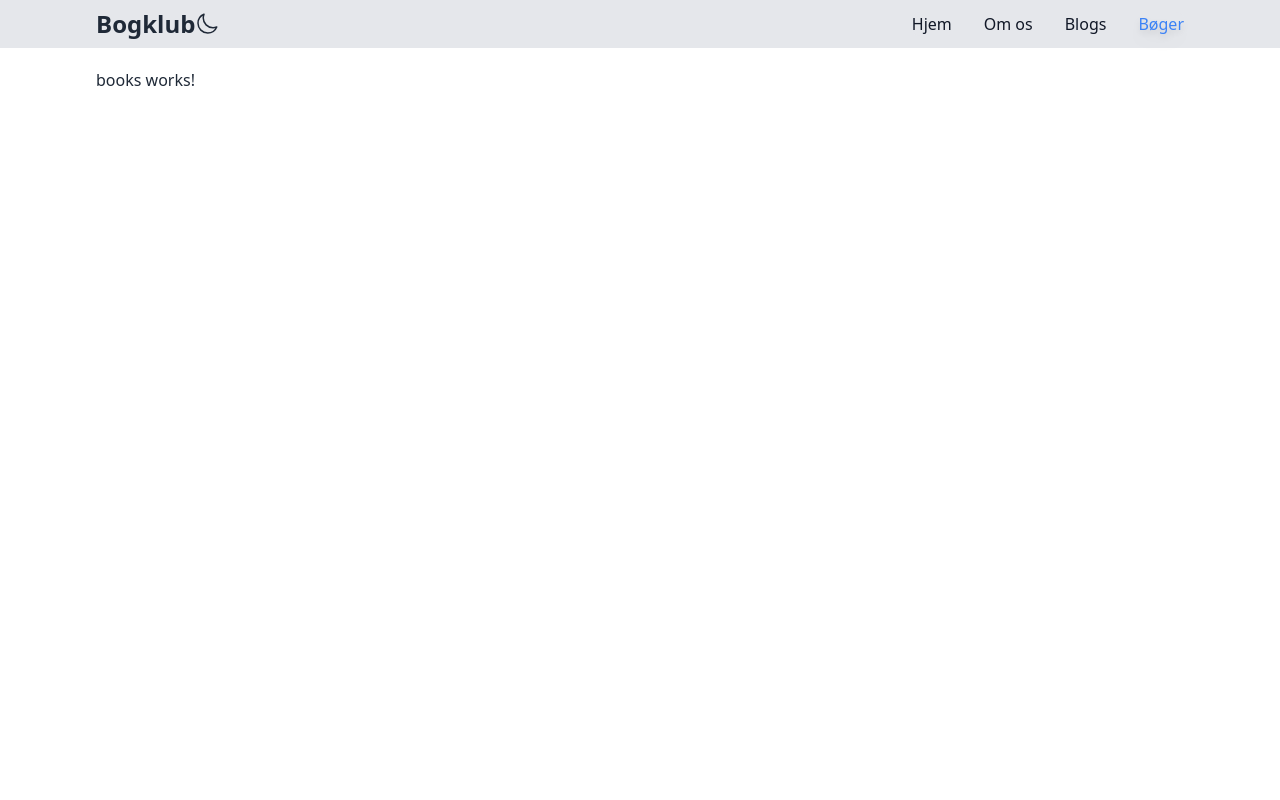
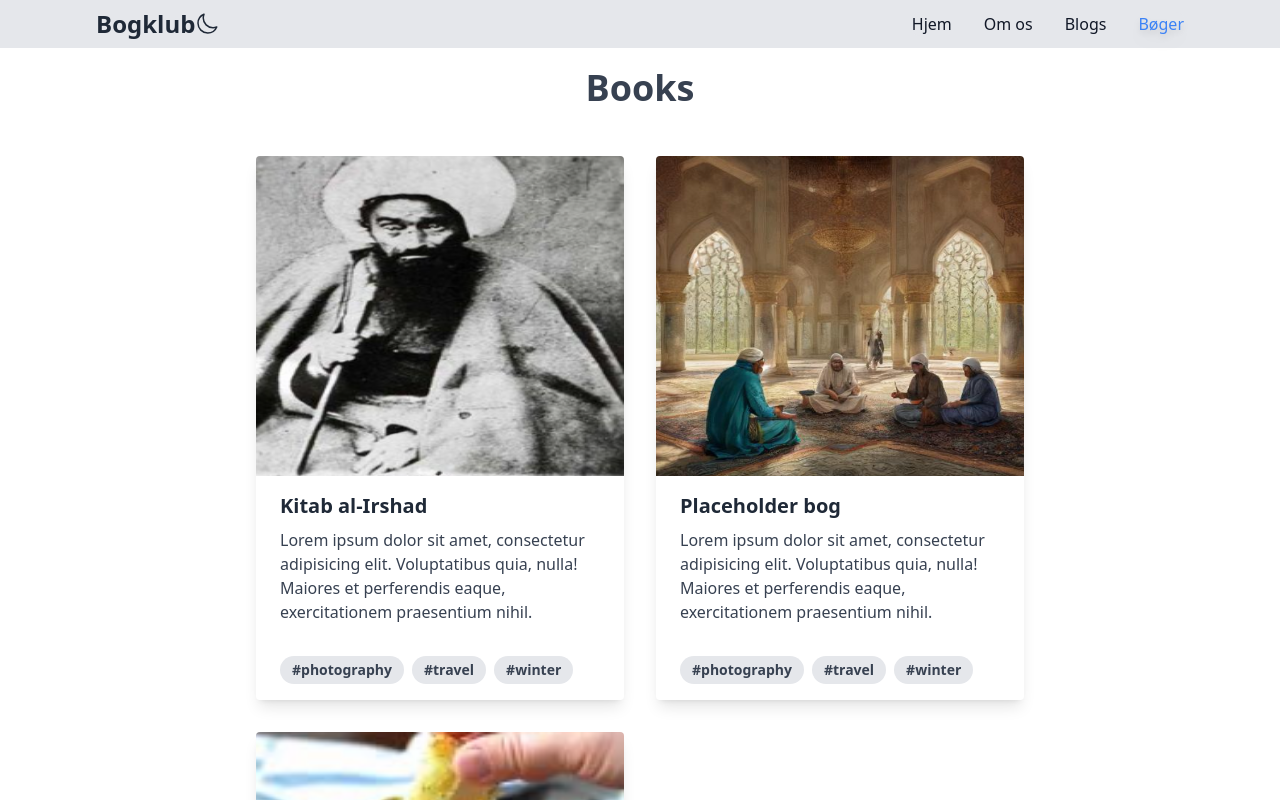
Before and after one commit to dav1d992/BookClub, an Angular app: page /books in a window 1280 px wide. Shown: the top 800 px of the page. Built offline with nearby package versions, Linux system fonts and the light colour scheme.

Commit message:
Added books page

```diff
--- a/src/app/pages/blogs/blogs.component.html
+++ b/src/app/pages/blogs/blogs.component.html
@@ -5,23 +5,24 @@
     Blogs
   </h1>
 
-  @for (blog of blogs; track blog) {
-  <div
-    (click)="viewBlog(blog.id)"
-    class="blog-item-container bg-gray-100 dark:bg-gray-900 p-6 rounded-lg shadow-lg transition-colors"
-  >
-    <div class="blog-item-labels">
-      <h2 class="text-2xl font-semibold mb-2">
-        {{ blog.title }}
-      </h2>
-      <p class="text-gray-700 dark:text-gray-300">
-        Senest opdateret: {{ blog.date }}
-      </p>
-    </div>
-
-    <div class="blog-item-image">
-      <img [src]="blog.image" alt="Placeholder Image" class="shadow-lg" />
-    </div>
+  <div class="blogs-container">
+    @for (blog of blogs; track blog) {
+      <div class="max-w-sm rounded overflow-hidden shadow-lg">
+        <div class="blog-item-image">
+          <img class="w-full shadow-lg" [src]="blog.image" alt="Sunset in the mountains">
+        </div>
+        <div class="px-6 py-4">
+          <div class="font-bold text-xl mb-2">{{ blog.title }}</div>
+          <p class="text-gray-700 text-base">
+            Lorem ipsum dolor sit amet, consectetur adipisicing elit. Voluptatibus quia, nulla! Maiores et perferendis eaque, exercitationem praesentium nihil.
+          </p>
+        </div>
+        <div class="px-6 pt-4 pb-2">
+          <span class="inline-block bg-gray-200 rounded-full px-3 py-1 text-sm font-semibold text-gray-700 mr-2 mb-2">#photography</span>
+          <span class="inline-block bg-gray-200 rounded-full px-3 py-1 text-sm font-semibold text-gray-700 mr-2 mb-2">#travel</span>
+          <span class="inline-block bg-gray-200 rounded-full px-3 py-1 text-sm font-semibold text-gray-700 mr-2 mb-2">#winter</span>
+        </div>
+      </div>
+    }
   </div>
-  }
 </div>
--- a/src/app/pages/blogs/blogs.component.scss
+++ b/src/app/pages/blogs/blogs.component.scss
@@ -5,7 +5,7 @@ $small-screen-width: 80%;
   position: absolute;
   display: flex;
   flex-direction: column;
-  gap: 2vh;
+  gap: 2rem;
   left: 50%;
   transform: translateX(-50%);
   width: $default-width;
@@ -35,10 +35,21 @@ $small-screen-width: 80%;
   display: flex;
   flex-direction: row;
   justify-content: end;
-  width: 20vw;
+  height: 40vh;
   overflow: hidden;
 
   @media (max-width: 768px) {
-    width: 50vw;
+    height: 50vh;
   }
 }
+
+.blogs-container {
+  display: grid;
+  gap: 2rem;
+  grid-template-columns: repeat(auto-fill, minmax(240px, 1fr));
+  place-items: center;
+
+  @media (max-width: 768px) {
+    grid-template-columns: repeat(auto-fill, minmax(50vw, 1fr));
+  }
+}
--- a/src/app/pages/books/books.component.html
+++ b/src/app/pages/books/books.component.html
@@ -1,3 +1,28 @@
-<p>
-  books works!
-</p>
+<div class="base-container">
+  <h1
+    class="text-4xl text-gray-700 dark:text-gray-300 font-bold mb-4 text-center"
+  >
+    Books
+  </h1>
+
+  <div class="books-container">
+    @for (book of books; track book) {
+      <div class="max-w-sm rounded overflow-hidden shadow-lg">
+        <div class="book-item-image">
+          <img class="w-full shadow-lg" [src]="book.image" alt="placeholder">
+        </div>
+        <div class="px-6 py-4">
+          <div class="font-bold text-xl mb-2">{{ book.title }}</div>
+          <p class="text-gray-700 text-base">
+            Lorem ipsum dolor sit amet, consectetur adipisicing elit. Voluptatibus quia, nulla! Maiores et perferendis eaque, exercitationem praesentium nihil.
+          </p>
+        </div>
+        <div class="px-6 pt-4 pb-2">
+          <span class="inline-block bg-gray-200 rounded-full px-3 py-1 text-sm font-semibold text-gray-700 mr-2 mb-2">#photography</span>
+          <span class="inline-block bg-gray-200 rounded-full px-3 py-1 text-sm font-semibold text-gray-700 mr-2 mb-2">#travel</span>
+          <span class="inline-block bg-gray-200 rounded-full px-3 py-1 text-sm font-semibold text-gray-700 mr-2 mb-2">#winter</span>
+        </div>
+      </div>
+    }
+  </div>
+</div>
--- a/src/app/pages/books/books.component.scss
+++ b/src/app/pages/books/books.component.scss
@@ -0,0 +1,55 @@
+$default-width: 60%;
+$small-screen-width: 80%;
+
+.base-container {
+    position: absolute;
+    display: flex;
+    flex-direction: column;
+    gap: 2rem;
+    left: 50%;
+    transform: translateX(-50%);
+    width: $default-width;
+
+    @media (max-width: 768px) {
+        width: $small-screen-width;
+    }
+}
+
+.book-item-container {
+    display: flex;
+    flex-direction: row;
+    justify-content: space-between;
+    height: 16vh;
+
+    @media (max-width: 768px) {
+        height: auto;
+    }
+}
+
+.book-item-labels {
+    display: flex;
+    flex-direction: column;
+}
+
+.book-item-image {
+    display: flex;
+    flex-direction: row;
+    justify-content: end;
+    height: 40vh;
+    overflow: hidden;
+
+    @media (max-width: 768px) {
+        height: 50vh;
+    }
+}
+
+.books-container {
+    display: grid;
+    gap: 2rem;
+    grid-template-columns: repeat(auto-fill, minmax(240px, 1fr));
+    place-items: center;
+
+    @media (max-width: 768px) {
+        grid-template-columns: repeat(auto-fill, minmax(50vw, 1fr));
+    }
+}
--- a/src/app/pages/books/books.component.ts
+++ b/src/app/pages/books/books.component.ts
@@ -1,12 +1,36 @@
-import { Component, OnInit } from '@angular/core';
+import { Component, inject } from '@angular/core';
+import { Router } from '@angular/router';
 
 @Component({
   selector: 'app-books',
   templateUrl: './books.component.html',
   styleUrls: ['./books.component.scss'],
 })
-export class BooksComponent implements OnInit {
-  constructor() {}
+export class BooksComponent {
+  private readonly router = inject(Router);
 
-  ngOnInit() {}
+  public books = [
+    {
+      id: 'kitab-al-irshad',
+      title: 'Kitab al-Irshad',
+      date: '10-20-2023',
+      image: '../../../assets/al-mufid.png',
+    },
+    {
+      id: 'club-meeting',
+      title: 'Placeholder bog',
+      date: '10-04-2024',
+      image: '../../../assets/ai_book_club_meeting_1.png',
+    },
+    {
+      id: 'garlic-bread-with-cheese',
+      title: 'Hvidløgsbrød',
+      date: '10-20-2022',
+      image: '../../../assets/garlic-bread.png',
+    },
+  ];
+
+  public viewBlog(id: string): void {
+    this.router.navigate(['/blog', id]);
+  }
 }
```
